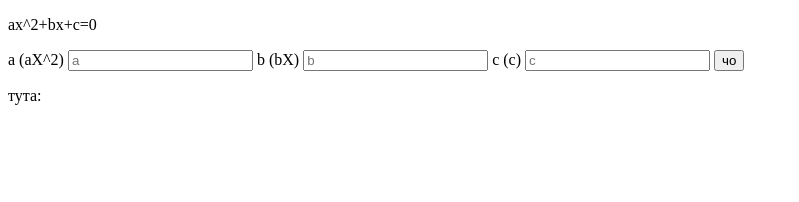
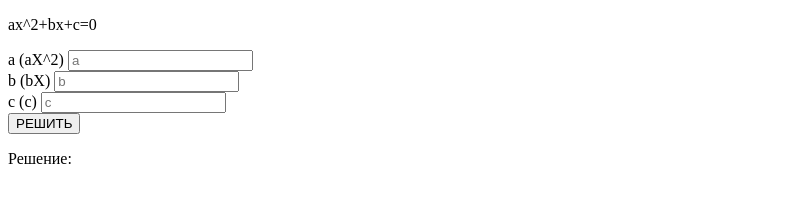
Before and after one commit to Veizzy/quadratic-equations, a plain HTML site: page index.html in a window 1280 px wide. Shown: the whole page, without its empty margins (0-799 px from the left). Drawn offline with Linux system fonts and the light colour scheme.

Commit message:
Update index.html

```diff
--- a/index.html
+++ b/index.html
@@ -11,13 +11,14 @@
     <p>ax^2+bx+c=0</p>
     <label for="aa">a (aX^2)</label>
     <input type="number" name="aa" id="a" placeholder="a">
-
+<br>
     <label for="aa">b (bX)</label>
     <input type="number" name="bb" id="b" placeholder="b">
-
+<br>
     <label for="aa">c (c)</label>
     <input type="number" name="cc" id="c" placeholder="c">
-    <button class="btn">чо</button>
-    <p class="result">тута:</p>
+<br>
+    <button class="btn">РЕШИТЬ</button>
+    <p class="result">Решение:</p>
 </body>
 </html>
```
